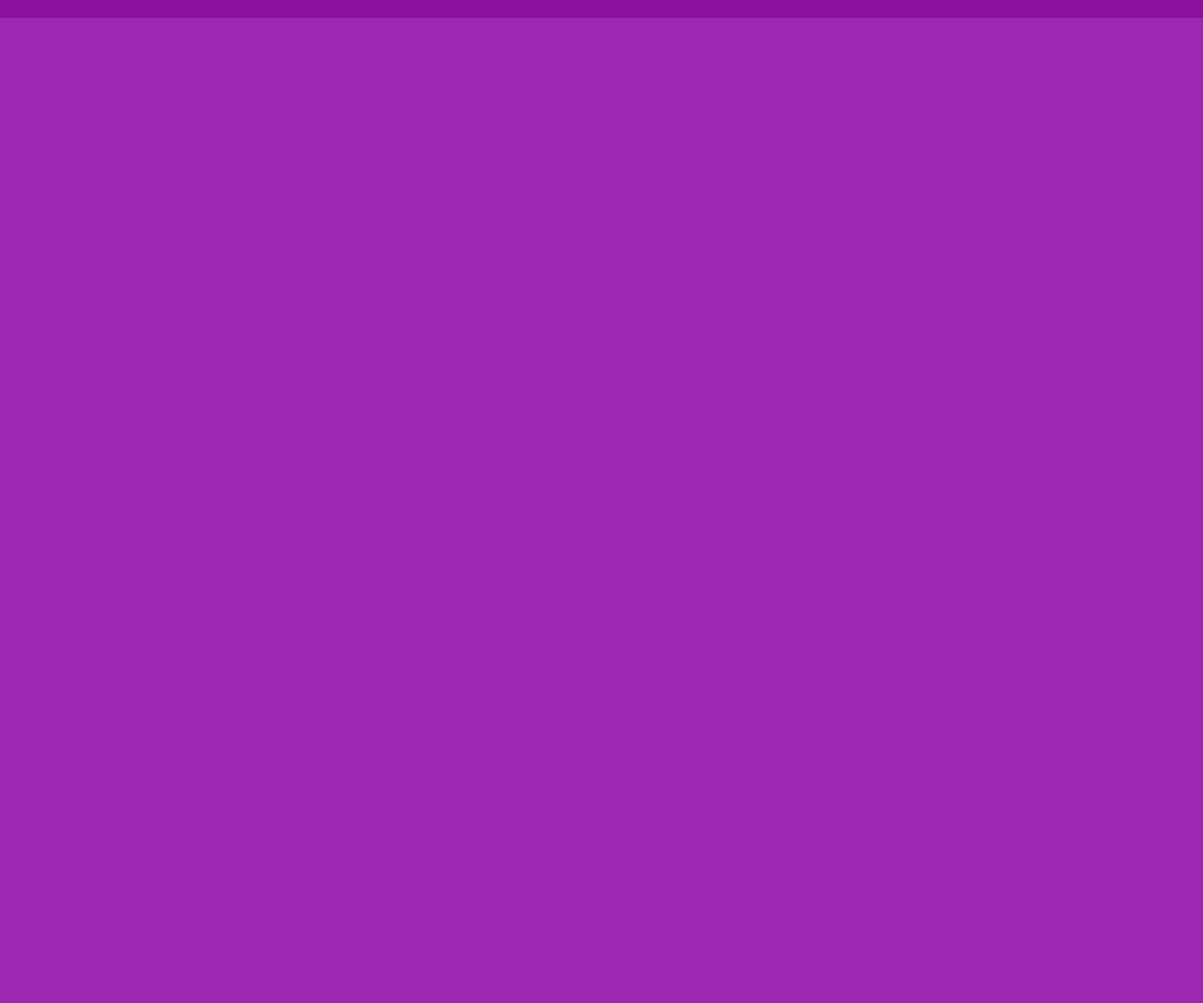
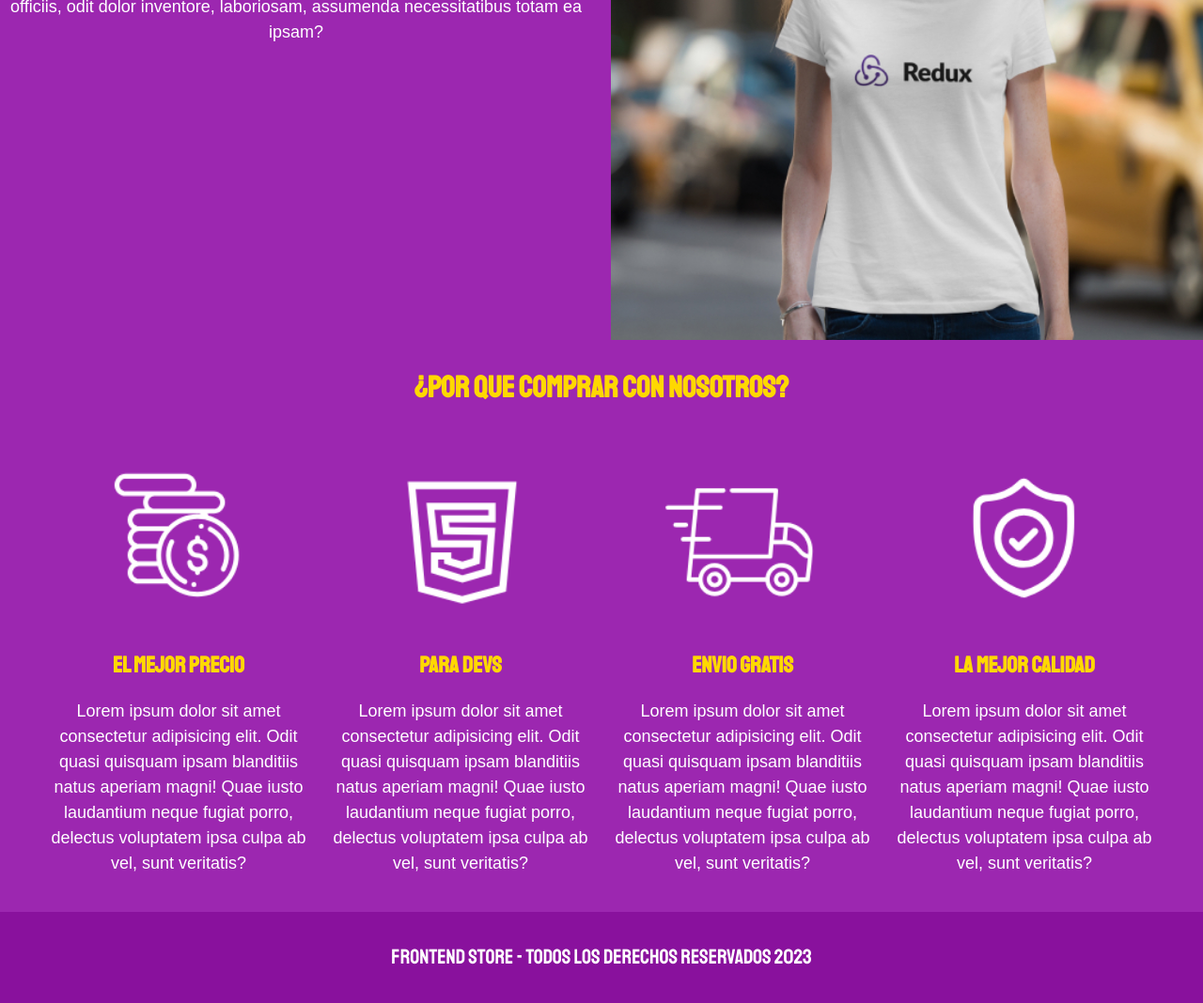
Before and after one commit to Nhmaps/FrontEnd-Store, a plain HTML site: page nosotros.html in a window 1280 px wide. Shown: the part 421-1489 px from the top of the page at 94% size. Before the commit the page ends 800 px from the top, so only its background shows below. Drawn offline with Linux system fonts and the light colour scheme.

Commit message:
Continuando con el maquetado

```diff
--- a/css/stylesheet.css
+++ b/css/stylesheet.css
@@ -36,6 +36,7 @@ p {
   font-size: 1.8rem;
   font-family: Arial, Helvetica, sans-serif;
   color: var(--blanco);
+  text-align: center;
 }
 
 a {
@@ -43,7 +44,7 @@ a {
 }
 
 img {
-  max-width: 100%;
+  width: 100%;
 }
 
 .container {
@@ -121,6 +122,7 @@ h3 {
   display: grid;
   grid-template-columns: repeat(2, minmax(0, 1fr));
   gap: 2rem;
+  overflow: hidden;
 }
 
 /* Productos */
@@ -129,9 +131,7 @@ h3 {
   background-color: var(--primarioOscuro);
   padding: 1rem;
 }
-.producto__img {
-  width: 100%;
-}
+
 .producto__nombre {
   font-size: 4rem;
 }
@@ -148,9 +148,87 @@ h3 {
   line-height: 1.2;
 }
 
+/* Graficos */
+
+.grafico {
+  min-height: 30rem;
+  background-repeat: no-repeat;
+  background-size: cover;
+  grid-column: 1 / 3;
+}
+.grafico--camisas {
+  grid-row: 2 / 3;
+  background-image: url(../img/grafico1.jpg);
+}
+
+.grafico--node {
+  background-image: url(../img/grafico2.jpg);
+  grid-row: 8 / 9;
+}
+
+/* Nosotros */
+.nosotros {
+  display: grid;
+  grid-template-columns: repeat(1, minmax(0, 1fr));
+  gap: 2rem;
+}
+
+/* Bloques */
+.bloques {
+  display: grid;
+  grid-template-columns: repeat(2, 1fr);
+  gap: 2rem;
+  margin: 1rem;
+}
+.bloque {
+  text-align: center;
+}
+
+.bloque__titulo {
+  margin: 0;
+}
+
+/* Pagina de Producto */
+
+/* Pagina de producto formulario */
+.formulario {
+}
+.formulario__campo {
+}
+.formulario__submit {
+  background-color: var(--secundario);
+  border: none;
+  font-size: 2rem;
+  font-family: var(--fuentePrincipal);
+  padding: 2rem;
+}
+.formulario__submit:hover {
+  cursor: pointer;
+  background-color: var(--secundarioOscuro);
+  transition: background-color 0.3s ease;
+}
+
 /* Medias qrs*/
 @media (min-width: 768px) {
   .grid {
     grid-template-columns: repeat(3, 1fr);
   }
+  .grafico--node {
+    grid-row: 5 /6;
+    grid-column: 2 / 4;
+  }
+
+  .nosotros {
+    grid-template-columns: repeat(2, 1fr);
+  }
+
+  .bloques {
+    grid-template-columns: repeat(4, 1fr);
+  }
+
+  .camisa {
+    display: grid;
+    grid-template-columns: repeat(2, 1fr);
+    column-gap: 2rem;
+  }
 }
--- a/nosotros.html
+++ b/nosotros.html
@@ -24,8 +24,81 @@
     </nav>
 
     <main class="conteiner">
-      <h1>Nosotros</h1>
+      <h1>Sobre Nosotros</h1>
+      <div class="nosotros">
+        <p class="nosotros__p">
+          Lorem ipsum dolor sit, amet consectetur adipisicing elit. Aut vel,
+          voluptas asperiores vitae odio quod blanditiis? Distinctio odio
+          repellendus architecto officiis, odit dolor inventore, laboriosam,
+          assumenda necessitatibus totam ea ipsam?
+        </p>
+        <img
+          class="nosotros__img"
+          src="./img/nosotros.jpg"
+          alt="Imagen demostrativa"
+        />
+      </div>
     </main>
+
+    <section class="container comprar">
+      <h2 class="comprar__titulo">¿Por que comprar con nosotros?</h2>
+
+      <div class="bloques">
+        <div class="bloque">
+          <img
+            class="bloque_img"
+            src="./img/icono_1.png"
+            alt="por que comprar"
+          />
+          <h3 class="bloque__titulo">El mejor precio</h3>
+          <p>
+            Lorem ipsum dolor sit amet consectetur adipisicing elit. Odit quasi
+            quisquam ipsam blanditiis natus aperiam magni! Quae iusto laudantium
+            neque fugiat porro, delectus voluptatem ipsa culpa ab vel, sunt
+            veritatis?
+          </p>
+        </div>
+        <!--.bloque  -->
+        <div class="bloque">
+          <img class="bloque_img" src="./img/icono_2.png" alt="para devs" />
+          <h3 class="bloque__titulo">Para devs</h3>
+          <p>
+            Lorem ipsum dolor sit amet consectetur adipisicing elit. Odit quasi
+            quisquam ipsam blanditiis natus aperiam magni! Quae iusto laudantium
+            neque fugiat porro, delectus voluptatem ipsa culpa ab vel, sunt
+            veritatis?
+          </p>
+        </div>
+        <!--.bloque  -->
+        <div class="bloque">
+          <img class="bloque_img" src="./img/icono_3.png" alt="Envio gratis" />
+          <h3 class="bloque__titulo">Envio gratis</h3>
+          <p>
+            Lorem ipsum dolor sit amet consectetur adipisicing elit. Odit quasi
+            quisquam ipsam blanditiis natus aperiam magni! Quae iusto laudantium
+            neque fugiat porro, delectus voluptatem ipsa culpa ab vel, sunt
+            veritatis?
+          </p>
+        </div>
+        <!--.bloque  -->
+        <div class="bloque">
+          <img
+            class="bloque_img"
+            src="./img/icono_4.png"
+            alt="La mejor calidad"
+          />
+          <h3 class="bloque__titulo">La mejor calidad</h3>
+          <p>
+            Lorem ipsum dolor sit amet consectetur adipisicing elit. Odit quasi
+            quisquam ipsam blanditiis natus aperiam magni! Quae iusto laudantium
+            neque fugiat porro, delectus voluptatem ipsa culpa ab vel, sunt
+            veritatis?
+          </p>
+        </div>
+        <!--.bloque  -->
+      </div>
+      <!--.bloques  -->
+    </section>
 
     <footer class="footer">
       <p class="footer__txt">
```
Also changed, not shown: index.html (+3 -0 lines), producto.html (+35 -2 lines).
